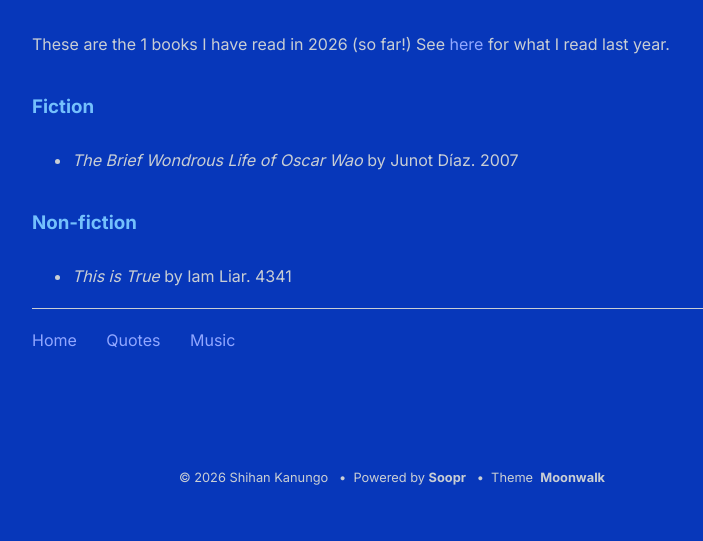
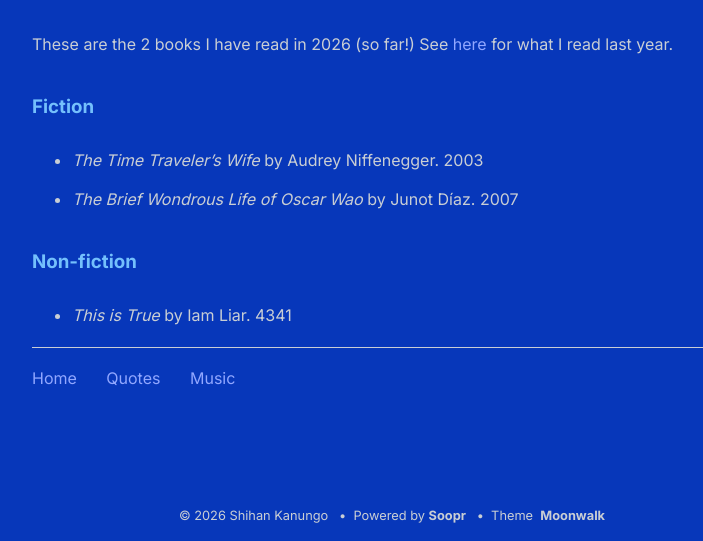
Before and after one commit to shihankanungo/shihankanungo.github.io, a Jekyll site: the page built from books.md, in a window 1280 px wide. Shown: the part 776-1317 px from the top of the page, without its empty margins (248-951 px from the left). Built offline with Jekyll 4.4.1, drawn with Linux system fonts in a browser that asks for light colours; before the commit the page ends 1279 px from its top, so only the background shows below that.

Commit message:
Update books.md

```diff
--- a/books.md
+++ b/books.md
@@ -8,9 +8,10 @@
 ![ch-reading](images/ch1.png)
 
 <br>
-These are the 1 books I have read in 2026 (so far!) See [here](https://shihankanungo.github.io/wrapped-2025#books) for what I read last year. <br>
+These are the 2 books I have read in 2026 (so far!) See [here](https://shihankanungo.github.io/wrapped-2025#books) for what I read last year. <br>
 
 ### Fiction
+- *The Time Traveler's Wife* by Audrey Niffenegger. 2003
 - *The Brief Wondrous Life of Oscar Wao* by Junot Díaz. 2007
 
 
```
